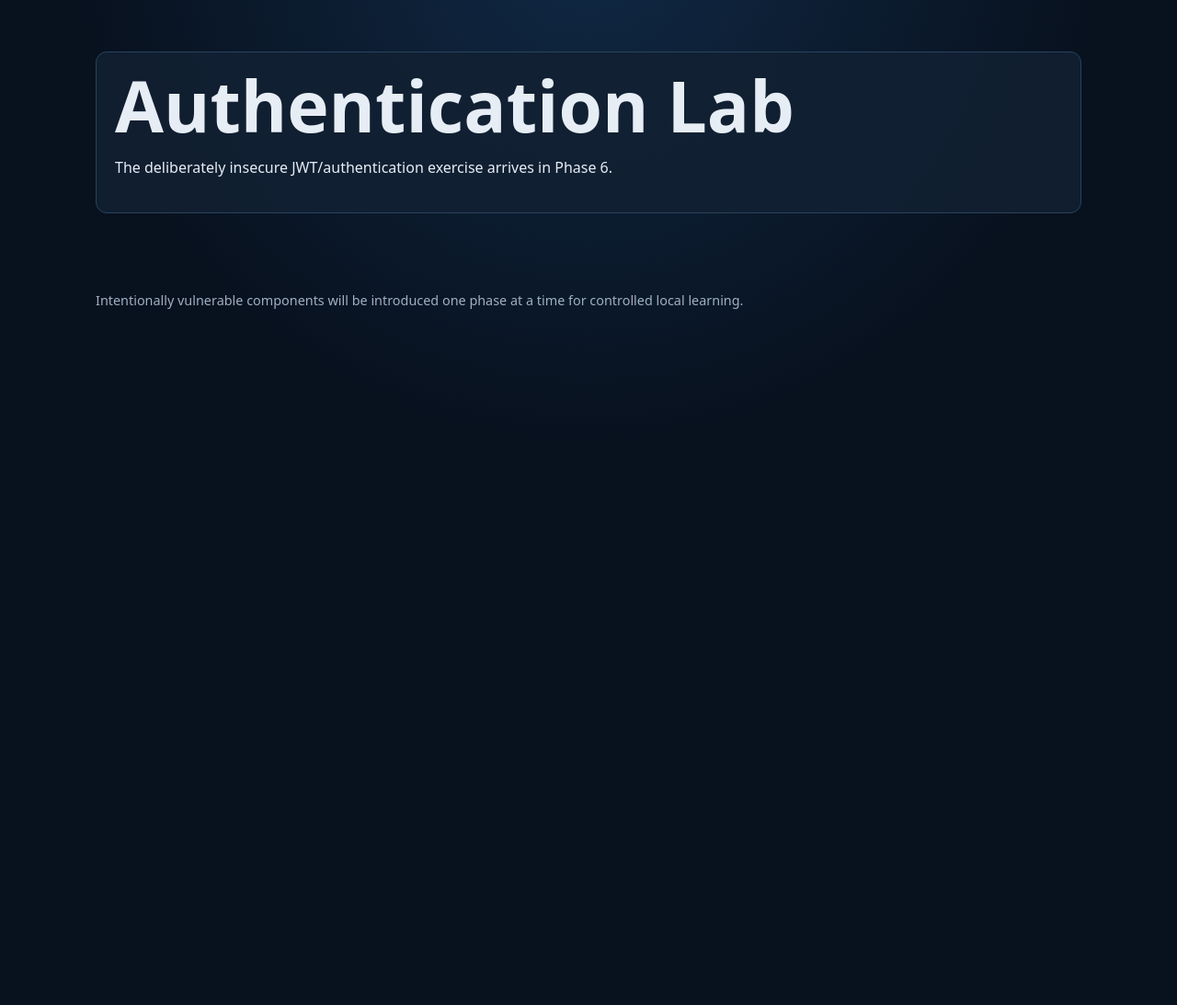
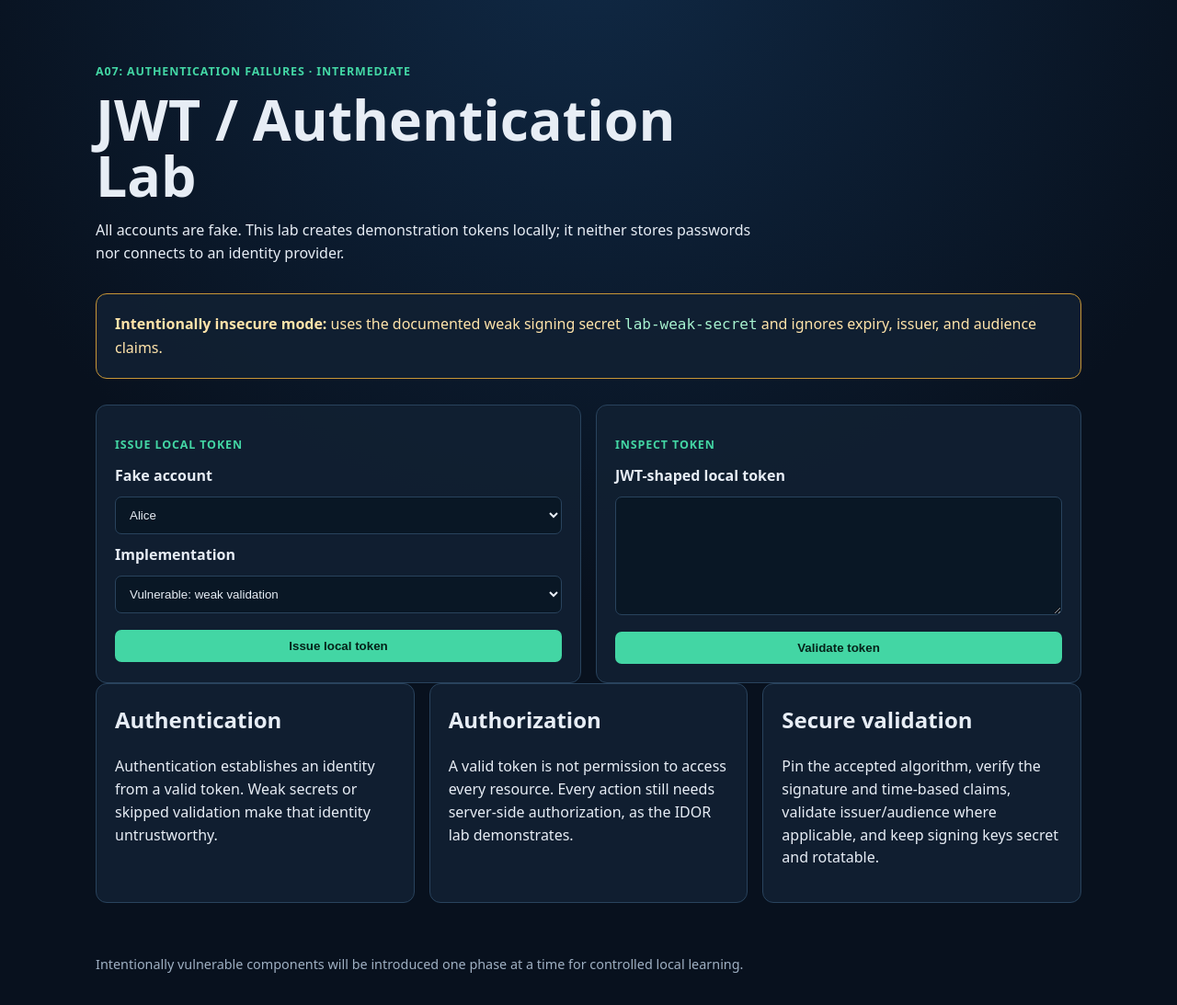
Before and after one commit to spoukidev/web-security-lab, a Flask app: page /login in a window 1280 px wide. Shown: the part 76-1169 px from the top of the page at 92% size. Before the commit the page ends 412 px from the top, so only its background shows below. Run offline with Flask 3, Linux system fonts and the light colour scheme.

Commit message:
feat: add controlled JWT authentication lab

```diff
--- a/app/routes/auth.py
+++ b/app/routes/auth.py
@@ -1,8 +1,99 @@
-"""Authentication lab route placeholder."""
-from flask import Blueprint, render_template
+"""Controlled JWT authentication-flaw lab using fake accounts only."""
+from __future__ import annotations
+import base64
+import hashlib
+import hmac
+import json
+import time
+from typing import Any, Literal
+from flask import Blueprint, current_app, redirect, render_template, request, session, url_for
+from app.database import get_database
+
 blueprint = Blueprint("auth", __name__)
+AuthMode = Literal["vulnerable", "secure"]
+WEAK_LAB_SECRET = "lab-weak-secret"
 
 
-@blueprint.get("/login")
+def b64url_encode(value: bytes) -> str:
+    return base64.urlsafe_b64encode(value).rstrip(b"=").decode("ascii")
+
+
+def b64url_decode(value: str) -> bytes:
+    return base64.urlsafe_b64decode(value + "=" * (-len(value) % 4))
+
+
+def create_token(user_id: int, username: str, role: str, mode: AuthMode) -> str:
+    """Create a local JWT-shaped token for comparing validation behavior."""
+    header = {"alg": "HS256", "typ": "JWT"}
+    now = int(time.time())
+    payload: dict[str, Any] = {"sub": str(user_id), "username": username, "role": role}
+    secret = WEAK_LAB_SECRET
+    if mode == "secure":
+        payload.update({"iat": now, "exp": now + 900, "iss": current_app.config["JWT_ISSUER"], "aud": current_app.config["JWT_AUDIENCE"]})
+        secret = current_app.config["JWT_SECURE_SECRET"]
+    signing_input = f"{b64url_encode(json.dumps(header, separators=(',', ':')).encode())}.{b64url_encode(json.dumps(payload, separators=(',', ':')).encode())}"
+    signature = hmac.new(secret.encode(), signing_input.encode(), hashlib.sha256).digest()
+    return f"{signing_input}.{b64url_encode(signature)}"
+
+
+def validate_token(token: str, mode: AuthMode) -> dict[str, Any]:
+    """Validate a lab token; secure mode validates claims and fixed algorithm."""
+    try:
+        header_part, payload_part, signature_part = token.split(".")
+        header = json.loads(b64url_decode(header_part))
+        payload = json.loads(b64url_decode(payload_part))
+        secret = WEAK_LAB_SECRET if mode == "vulnerable" else current_app.config["JWT_SECURE_SECRET"]
+        expected = hmac.new(secret.encode(), f"{header_part}.{payload_part}".encode(), hashlib.sha256).digest()
+        if not hmac.compare_digest(expected, b64url_decode(signature_part)):
+            raise ValueError("Signature verification failed.")
+        if mode == "secure":
+            if header.get("alg") != "HS256":
+                raise ValueError("Unexpected token algorithm.")
+            if payload.get("exp", 0) < time.time():
+                raise ValueError("Token has expired.")
+            if payload.get("iss") != current_app.config["JWT_ISSUER"] or payload.get("aud") != current_app.config["JWT_AUDIENCE"]:
+                raise ValueError("Issuer or audience is invalid.")
+        # INTENTIONALLY VULNERABLE mode validates only a signature made with a
+        # publicly documented weak secret and does not validate token claims.
+        return payload
+    except (ValueError, KeyError, TypeError, json.JSONDecodeError) as error:
+        raise ValueError("Token is not accepted by this mode.") from error
+
+
+def mode_from_request() -> AuthMode:
+    return "secure" if request.values.get("mode") == "secure" else "vulnerable"
+
+
+@blueprint.route("/login", methods=["GET", "POST"])
 def login() -> str:
-    return render_template("login.html")
+    mode = mode_from_request()
+    token: str | None = None
+    message: str | None = None
+    if request.method == "POST":
+        username = request.form.get("username", "")
+        user = get_database().execute("SELECT id, username, role FROM users WHERE username = ?", (username,)).fetchone()
+        if user is None:
+            message = "Unknown fake lab account."
+        else:
+            token = create_token(user["id"], user["username"], user["role"], mode)
+            session["authenticated_user_id"] = user["id"]
+            session["authenticated_username"] = user["username"]
+            message = "A local demonstration token was issued."
+    return render_template("login.html", mode=mode, token=token, message=message)
+
+
+@blueprint.post("/token/inspect")
+def inspect_token() -> str:
+    mode = mode_from_request()
+    token = request.form.get("token", "")
+    try:
+        claims = validate_token(token, mode)
+        return render_template("login.html", mode=mode, token=token, message="Token accepted.", claims=claims)
+    except ValueError as error:
+        return render_template("login.html", mode=mode, token=token, message=str(error), claims=None), 400
+
+
+@blueprint.post("/logout")
+def logout() -> object:
+    session.clear()
+    return redirect(url_for("auth.login", mode="secure"))
--- a/app/templates/index.html
+++ b/app/templates/index.html
@@ -2,11 +2,11 @@
 {% block title %}Web Security Lab{% endblock %}
 {% block content %}
 <section class="hero"><p class="eyebrow">OWASP SECURITY RESEARCH LABORATORY</p><h1>Web Security Lab</h1><p>Controlled, local demonstrations of common web vulnerabilities and their remediations.</p></section>
-<section class="notice"><strong>Phase 5 active:</strong> SQL Injection, XSS, IDOR, and controlled SSRF are ready for local testing. The remaining labs stay disabled until their dedicated phases.</section>
+<section class="notice"><strong>Phase 6 active:</strong> SQL Injection, XSS, IDOR, SSRF, and JWT authentication are ready for local testing. File Upload and CSRF remain disabled until their dedicated phases.</section>
 <section class="lab-grid" aria-label="Security labs">
 {% set labs = [('SQL Injection', 'A03: Injection', 'Intermediate', 'sql-injection'), ('XSS', 'A03: Injection', 'Intermediate', 'xss'), ('IDOR', 'A01: Broken Access Control', 'Beginner', 'idor'), ('SSRF', 'A10: Server-Side Request Forgery', 'Advanced', 'ssrf'), ('JWT', 'A07: Authentication Failures', 'Intermediate', 'jwt'), ('File Upload', 'A04: Insecure Design', 'Intermediate', 'file-upload'), ('CSRF', 'A01: Broken Access Control', 'Intermediate', 'csrf')] %}
 {% for name, owasp, difficulty, slug in labs %}
-<article class="lab-card"><p class="lab-meta">{{ owasp }} · {{ difficulty }}</p><h2>{{ name }}</h2><p>{% if slug == 'sql-injection' %}Compare unsafe SQL construction with parameter binding using fake local data.{% elif slug == 'xss' %}Compare reflected and stored unsafe HTML rendering with output encoding and CSP.{% elif slug == 'idor' %}Compare missing object authorization with a server-side ownership check.{% elif slug == 'ssrf' %}Compare access to a Docker-only mock service with layered URL-fetching controls.{% else %}Vulnerable and remediated implementations will be documented with a controlled lab exercise.{% endif %}</p><a class="button" href="{{ url_for('search.search') if slug == 'sql-injection' else url_for('xss.comments') if slug == 'xss' else url_for('users.profile', user_id=1) if slug == 'idor' else url_for('fetch.fetch') if slug == 'ssrf' else url_for('users.lab_placeholder', lab_name=slug) }}">Open Lab</a></article>
+<article class="lab-card"><p class="lab-meta">{{ owasp }} · {{ difficulty }}</p><h2>{{ name }}</h2><p>{% if slug == 'sql-injection' %}Compare unsafe SQL construction with parameter binding using fake local data.{% elif slug == 'xss' %}Compare reflected and stored unsafe HTML rendering with output encoding and CSP.{% elif slug == 'idor' %}Compare missing object authorization with a server-side ownership check.{% elif slug == 'ssrf' %}Compare access to a Docker-only mock service with layered URL-fetching controls.{% elif slug == 'jwt' %}Compare weak token signing and claim checks with a hardened validation path.{% else %}Vulnerable and remediated implementations will be documented with a controlled lab exercise.{% endif %}</p><a class="button" href="{{ url_for('search.search') if slug == 'sql-injection' else url_for('xss.comments') if slug == 'xss' else url_for('users.profile', user_id=1) if slug == 'idor' else url_for('fetch.fetch') if slug == 'ssrf' else url_for('auth.login') if slug == 'jwt' else url_for('users.lab_placeholder', lab_name=slug) }}">Open Lab</a></article>
 {% endfor %}
 </section>
 {% endblock %}
--- a/app/templates/login.html
+++ b/app/templates/login.html
@@ -1,2 +1,8 @@
 {% extends "base.html" %}
-{% block content %}<section class="page-card"><h1>Authentication Lab</h1><p>The deliberately insecure JWT/authentication exercise arrives in Phase 6.</p></section>{% endblock %}
+{% block title %}JWT Lab · Web Security Lab{% endblock %}
+{% block content %}
+<section class="hero compact"><p class="eyebrow">A07: AUTHENTICATION FAILURES · INTERMEDIATE</p><h1>JWT / Authentication Lab</h1><p>All accounts are fake. This lab creates demonstration tokens locally; it neither stores passwords nor connects to an identity provider.</p></section>
+<section class="notice warning"><strong>{% if mode == 'vulnerable' %}Intentionally insecure mode:{% else %}Secure mode:{% endif %}</strong> {% if mode == 'vulnerable' %}uses the documented weak signing secret <code>lab-weak-secret</code> and ignores expiry, issuer, and audience claims.{% else %}uses a random/environment-provided secret, fixed HS256 validation, expiration, issuer, audience, and hardened session-cookie settings.{% endif %}</section>
+<section class="result-grid"><article class="page-card"><p class="eyebrow">ISSUE LOCAL TOKEN</p><form class="search-form" action="{{ url_for('auth.login') }}" method="post"><label for="username">Fake account</label><select id="username" name="username"><option value="alice">Alice</option><option value="bob">Bob</option><option value="carol">Carol (instructor)</option></select><label for="mode">Implementation</label><select id="mode" name="mode"><option value="vulnerable" {% if mode == 'vulnerable' %}selected{% endif %}>Vulnerable: weak validation</option><option value="secure" {% if mode == 'secure' %}selected{% endif %}>Secure: validated claims</option></select><button class="button" type="submit">Issue local token</button></form>{% if message %}<p class="success">{{ message }}</p>{% endif %}</article><article class="page-card"><p class="eyebrow">INSPECT TOKEN</p><form class="search-form" action="{{ url_for('auth.inspect_token') }}" method="post"><input type="hidden" name="mode" value="{{ mode }}"><label for="token">JWT-shaped local token</label><textarea id="token" name="token" rows="7">{{ token or '' }}</textarea><button class="button" type="submit">Validate token</button></form>{% if claims %}<pre><code>{{ claims|tojson(indent=2) }}</code></pre>{% endif %}</article></section>
+<section class="lesson-grid"><article class="page-card"><h2>Authentication</h2><p>Authentication establishes an identity from a valid token. Weak secrets or skipped validation make that identity untrustworthy.</p></article><article class="page-card"><h2>Authorization</h2><p>A valid token is not permission to access every resource. Every action still needs server-side authorization, as the IDOR lab demonstrates.</p></article><article class="page-card"><h2>Secure validation</h2><p>Pin the accepted algorithm, verify the signature and time-based claims, validate issuer/audience where applicable, and keep signing keys secret and rotatable.</p></article></section>
+{% endblock %}
```
Also changed, not shown: app/config.py (+11 -1 lines), exploits/jwt/manual-reproduction.md (added, +10 -0 lines), tests/test_app.py (+27 -1 lines), writeups/05-jwt.md (added, +71 -0 lines).
